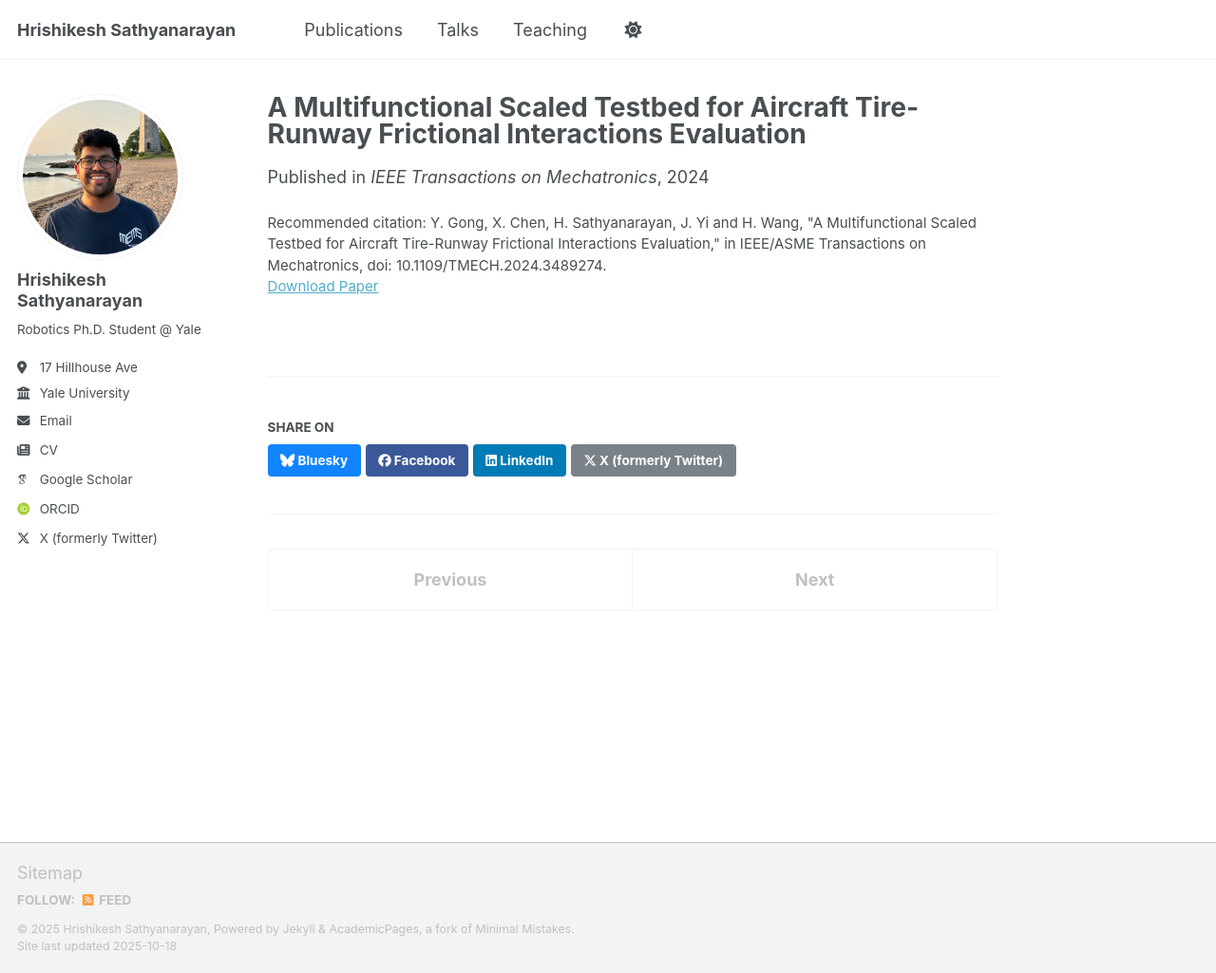
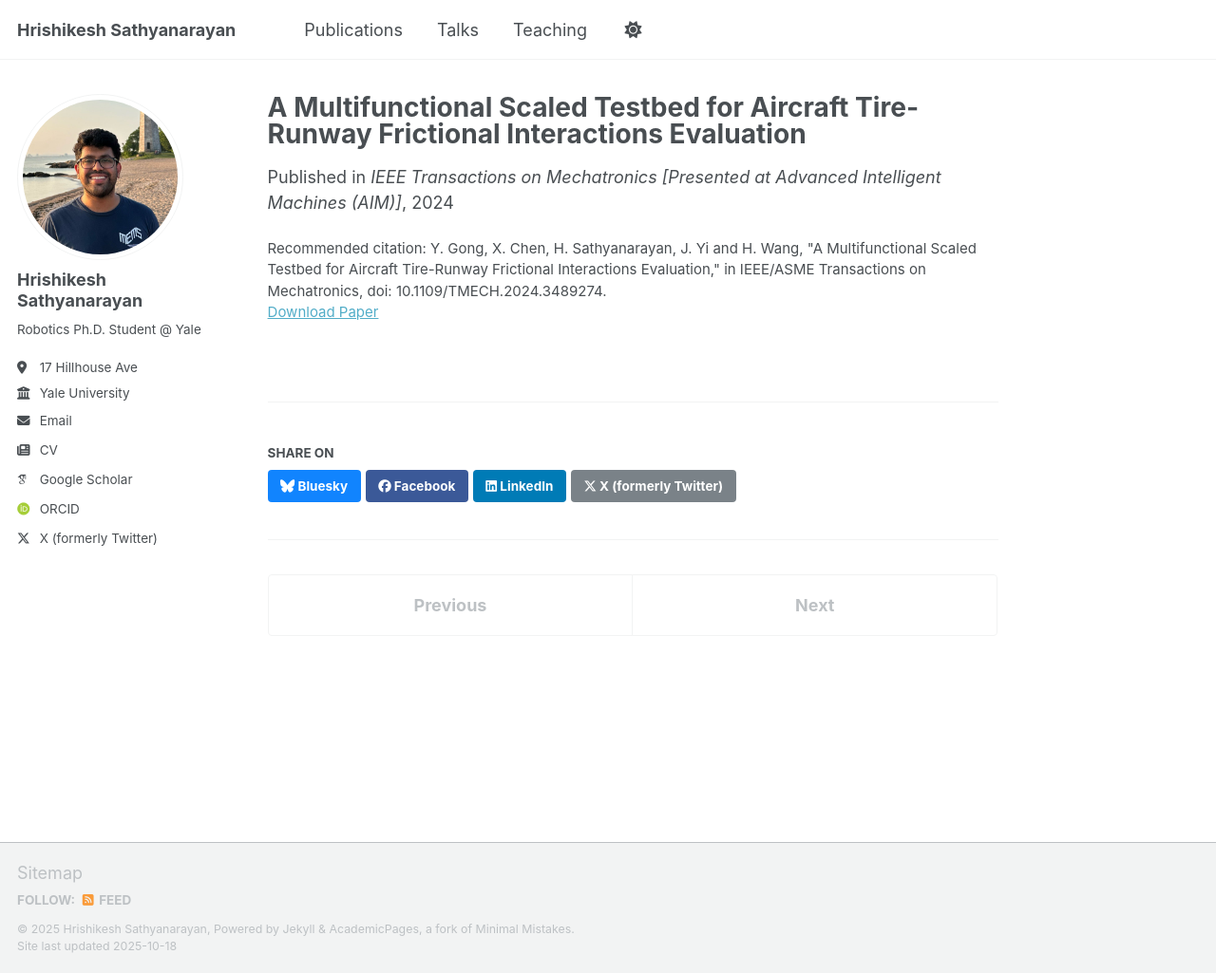
Before and after one commit to HrishiSathya/hrishi-sathya.github.io, a Jekyll site: the page built from _publications/testbed.md, in a window 1280 px wide and 1025 px high. Shown: the whole window at 95% size. Built offline with Jekyll 4.4.1, drawn with Linux system fonts in a browser that asks for light colours; some web fonts are replaced; a script that is not in the unit is left out.

Commit message:
edit testbed presentation

```diff
--- a/_publications/testbed.md
+++ b/_publications/testbed.md
@@ -4,7 +4,7 @@ collection: publications
 category: manuscripts
 excerpt: '(Abstract) We present a development of a novel scaled testbed for studying aircraft tire-runway frictional interactions and braking performance under various pavement and wet conditions. The indoor testbed is built on a platform with a rotational arm to support an aircraft tire to travel on a circular, reconfigurable runway track. By designing the braking torque and the rotating arm motion, the testbed possesses the capability to emulate the dynamic characteristics of aircraft tire-runway interactions and braking maneuvers. Besides the mechatronic design of the testbed, we present the modeling and control of the platform subsystems to demonstrate the capability and performance for simulation of braking maneuvers with different pavement grooves and water film thicknesses. The dimensionless analysis and design are presented to represent the equivalent braking processes of a full-size aircraft. Experimental results demonstrate the effectiveness and efficacy of the testbed design in studying the frictional interactions between the aircraft tire and the runway pavement.'
 date: 2024-11-20
-venue: 'IEEE Transactions on Mechatronics'
+venue: 'IEEE Transactions on Mechatronics [Presented at Advanced Intelligent Machines (AIM)]'
 authors: "Yongbin Gong, Xunjie Chen, <b>Hrishikesh Sathyanarayan</b>, Jingang Yi, and Hao Wang"
 year: 2024
 selected: true
```
